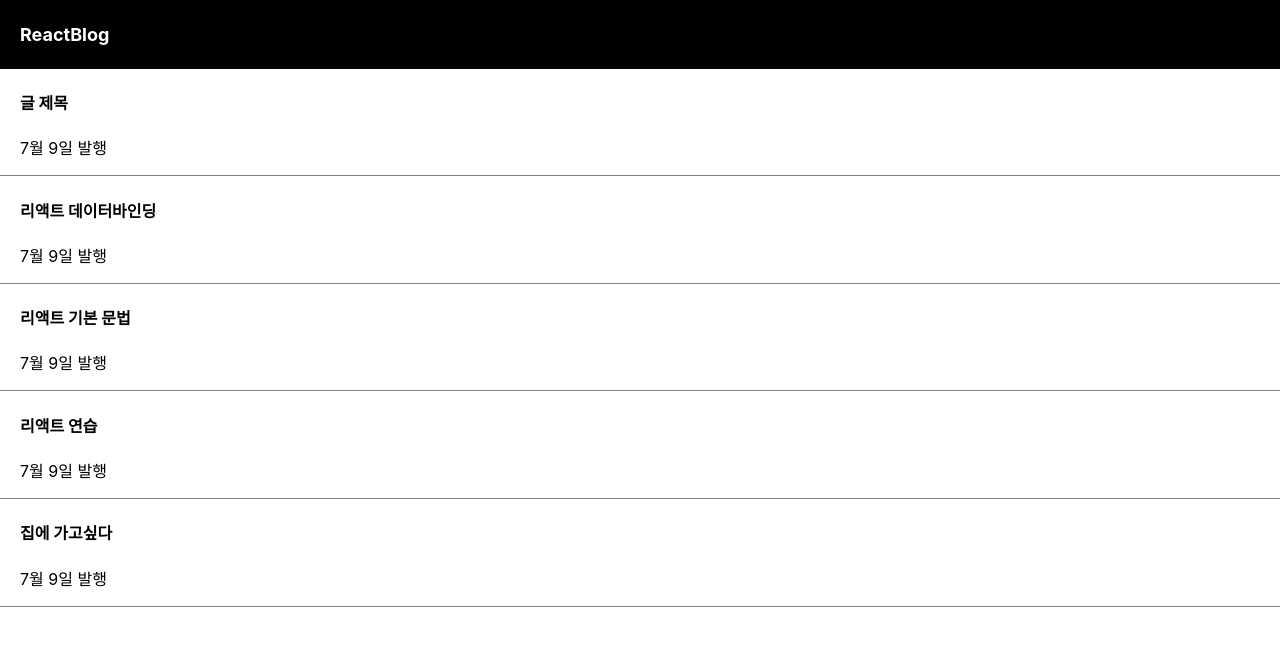
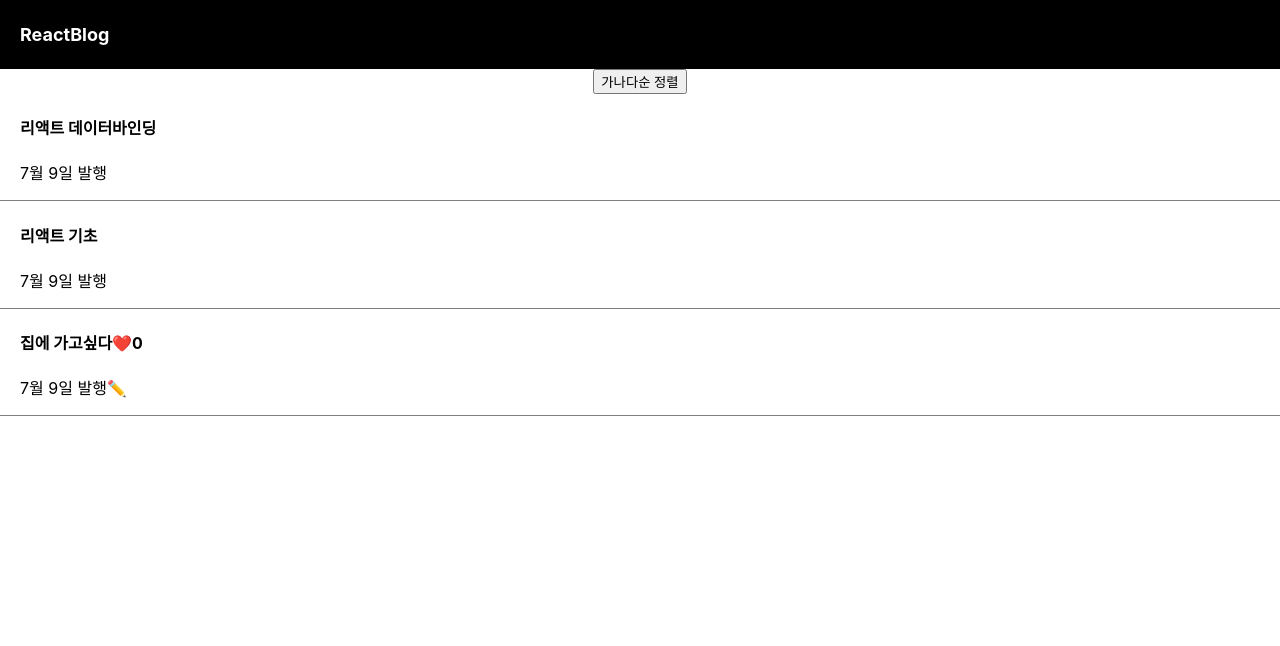
Before and after one commit to ReactPrac/React_Project, a React (Create React App) app: page / in a window 1280 px wide. Shown: the top 646 px of the page. Built offline with nearby package versions, Linux system fonts and the light colour scheme.

Commit message:
state 변경

```diff
--- a/src/App.css
+++ b/src/App.css
@@ -4,6 +4,10 @@
 
 .div {
 	box-sizing: border-box;
+}
+
+.btn {
+	cursor: pointer;
 }
 
 .list {
--- a/src/App.js
+++ b/src/App.js
@@ -3,37 +3,70 @@ import './App.css';
 import { useState } from 'react';
 
 function App() {
-	let post = '리액트 기본 문법';
-	let [title, b] = useState([
+	// let post = '리액트 기본 문법';
+	let [title, titleEdit] = useState([
 		'리액트 데이터바인딩',
-		'리액트 연습',
+		'리액트 기초',
 		'집에 가고싶다',
 	]);
+	let [like, likeEdit] = useState(0);
 
 	return (
 		<div className="App">
 			<div className="black-nav">
 				<h4 style={{ fontSize: '18px' }}>ReactBlog</h4>
 			</div>
-			<div className="list">
+			<button
+				onClick={() => {
+					let copy = [...title];
+					copy.sort();
+					titleEdit(copy);
+				}}
+			>
+				가나다순 정렬
+			</button>
+			{/* <div className="list">
 				<h4>글 제목</h4>
 				<p>7월 9일 발행</p>
-			</div>
+			</div> */}
 			<div className="list">
 				<h4>{title[0]}</h4>
 				<p>7월 9일 발행</p>
 			</div>
-			<div className="list">
+			{/* <div className="list">
 				<h4>{post}</h4>
 				<p>7월 9일 발행</p>
-			</div>
+			</div> */}
 			<div className="list">
 				<h4>{title[1]}</h4>
 				<p>7월 9일 발행</p>
 			</div>
 			<div className="list">
-				<h4>{title[2]}</h4>
-				<p>7월 9일 발행</p>
+				<h4>
+					{title[2]}
+					<span
+						className="btn"
+						onClick={() => {
+							likeEdit(like + 1);
+						}}
+					>
+						❤️
+					</span>
+					{like}
+				</h4>
+				<p>
+					7월 9일 발행
+					<span
+						className="btn"
+						onClick={() => {
+							let copy = [...title];
+							copy[2] = '학원가야지';
+							titleEdit(copy);
+						}}
+					>
+						✏️
+					</span>
+				</p>
 			</div>
 		</div>
 	);
```
